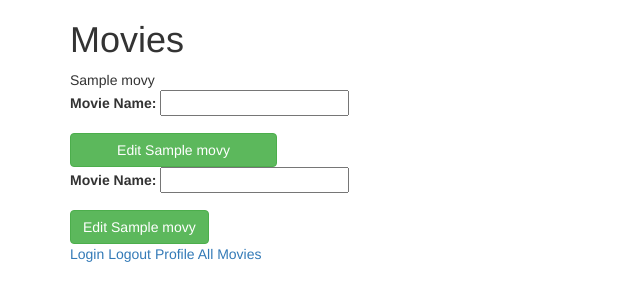
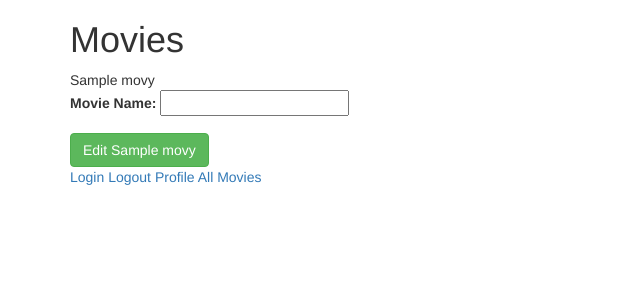
Before and after one commit to stevens1434/moviedatabase, a Node server app: page /movies/1/edit in a window 1280 px wide. Shown: the top 301 px of the page, without its empty margins (0-640 px from the left). Run offline with Node 20, Linux system fonts and the light colour scheme; tables that the repository leaves empty hold one stand-in row (values such as "Sample post"); some libraries are stand-ins or nearby versions.

Commit message:
added PUT functionality in order to edit a film but i still need to get it to redirect properly ---- next up: add individual and bulk movies to database ---- after that: pull in api data to database --- after that: pull in IMDB data based on OMDB api -- after that: css and make everything look good

```diff
--- a/controllers/movies.js
+++ b/controllers/movies.js
@@ -61,32 +61,37 @@ router.delete('/:id', (req, res) => {
   db.movie.destroy( {
     where: { id: req.params.id }
   }).then(function() {
-    console.log("_________delete in controllers/movies.js")
+    // console.log("_________delete in controllers/movies.js")
     res.redirect('/movies');
   });
 });
 
 router.get('/:id/edit', function(req, res) {
-  db.movie.findOne( {
-    where: { id: req.params.id }
-  }).then(function(movie) {
-    console.log("______movie.name in EDIT", movie.name);
+  db.movie.findOne(
+    { where: { id: req.params.id } }
+  ).then(function(movie) {
+    // console.log("______movie.name in EDIT: ", movie.name);
     res.render('movies/edit', {movie: movie });
   }).catch(function(error) {
     res.status(400).render('main/404'); //ToDO: make 404 page work
   });
 });
-
-router.put('/:id/edit', (req, res) => {
-  db.movie.put( {
-    where: { id: req.body.id }
-  }).then(function() {
-    console.log("_________put(edit) in controllers/movies.js")
-    res.redirect('/:id');
+//ToDo: clean up routes - make edit part of /:id adn do route.put to /:id
+router.put('/:id/:name', function(req, res) {
+  // console.log("______________________ inside PUT /id/name");
+  db.movie.update( {name: req.params.name}, {
+    where: { id: req.params.id }
+  }).then(function(id) {
+    // console.log("_________.then() in put in contr/movies, id: ", id);
+    res.redirect('/search');
+    console.log("_____________REDIRECT: ");
+  }).catch(function(error) {
+    res.status(400).render('main/404'); //ToDO: make 404 page work
   });
 });
 
 
+// $('#edit').parent().attr('action') = $(this).parent().attr('action') + "/" + $('[name=editname]').val(),
 
 
 
--- a/public/js/edit.js
+++ b/public/js/edit.js
@@ -1,14 +1,20 @@
-$('#put-form').on('submit', function(e) {
-  console.log("________ update button clicked");
+
+
+$('.edit').on('click', function(e) {
+  // console.log("________in AJAX, update button clicked");
   e.preventDefault();
+  action = $(this).parent().attr('action');
+  action = action + "/" + $('[name=editname]').val();
+  // console.log(action);
+  // $('form').attr("action", action)
   $.ajax({
     method: 'PUT',
-    url: $(this).attr('href'),
-    name: name
+    //need to pass the text from "name='editname'" into the URL
+    url: action
   }).done(function(data) {
     // get data returned from the PUT route
-    console.log("___________ done function in PUT(edit) ajax", data);
+    // console.log("___________.done() in AJAX, data: ", data);
     // do stuff when the PUT action is complete
-    movie.name.remove();
+    // movie.name.remove();
   });
 });
--- a/views/movies/edit.ejs
+++ b/views/movies/edit.ejs
@@ -1,19 +1,10 @@
 <%= movie.name %>
-<form action="/movies/<%= movie.id %>" method="edit-form">
+<form action="/movies/<%= movie.id %>" method="POST">
   <div class="form-group">
     <label for="editname">Movie Name: </label>
     <input id="editname" class="editname" type="text" name="editname">
   </div>
-  <input  class="btn btn-success" value="Edit <%= movie.name %>" id="edit-form" type="editSubmit">
-</form>
-
-
-<form action="/movies/<%= movie.id %>" method="edit-form">
-  <div class="form-group">
-    <label for="editname">Movie Name: </label>
-    <input id="editname" class="editname" type="text" name="editname">
-  </div>
-  <a href="/movies/<%= movie.id %>" class="btn btn-success" value="Edit Account" id="edit-form" type="editSubmit">Edit <%= movie.name %></a>
+  <input class="btn btn-success edit" value="Edit <%= movie.name %>" id="edit" type="Submit">
 </form>
 
 <a href="/auth/login">Login</a>
@@ -26,4 +17,4 @@
   src="https://code.jquery.com/jquery-3.2.1.slim.js"
   integrity="sha256-tA8y0XqiwnpwmOIl3SGAcFl2RvxHjA8qp0+1uCGmRmg="
   crossorigin="anonymous"></script>
-<script src="../public/js/edit.js"></script>
+<script src="../../public/js/edit.js"></script>
```
